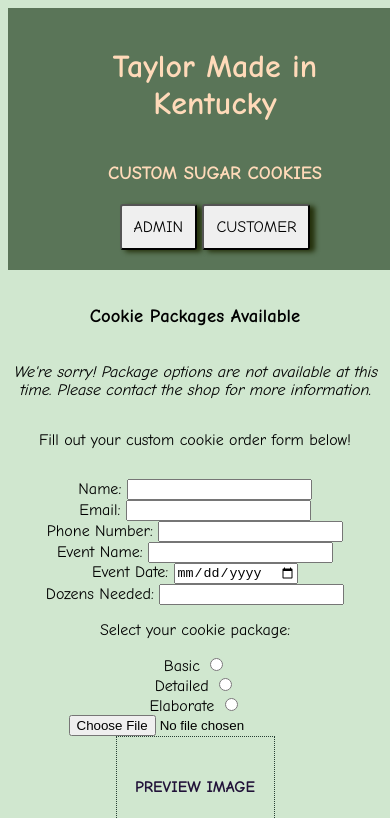
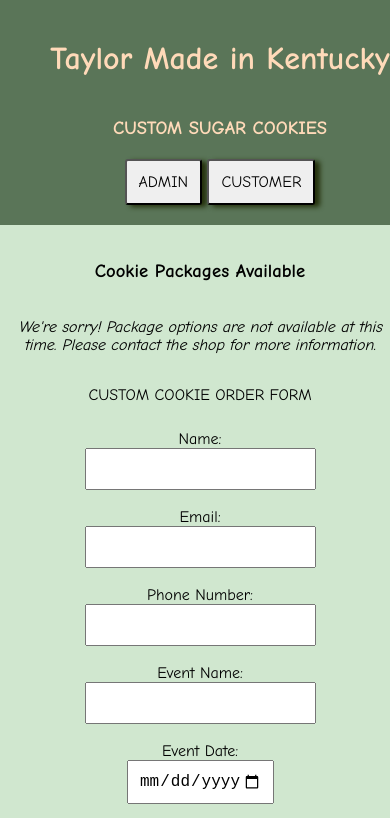
Before and after one commit to tayfritz/cookieorderform, a website: page src/index.html in a window 390 px wide. Both pictures are taken after a click on the button "CUSTOMER". Shown: the top 818 px of the page. Drawn offline with nearby package versions, Linux system fonts and the light colour scheme.

Commit message:
worked started on responsive design

```diff
--- a/src/index.html
+++ b/src/index.html
@@ -58,7 +58,7 @@
 
                     </div>
 
-                    <p>Fill out your custom cookie order form below!</p>
+                    <p>CUSTOM COOKIE ORDER FORM</p>
                     <div id='cust-alert-div'></div>
                     <div id="order-form">
                         <!-- Customer Information -->
@@ -89,7 +89,7 @@
                         <input type="text" id='event-name' name='event-name'> </br>
 
                         <label for='event-date'>Event Date:</label>
-                        <input type="date" id="event-date" class="event-date"> </br>
+                        <input type="date" id="event-date" class="event-date" min="2021-07-30" max="2022-12-31"> </br>
 
                         <label for='dozens'>Dozens Needed:</label>
                         <input type="text" id='dozens' name='dozens'> </br>
--- a/src/styles.css
+++ b/src/styles.css
@@ -5,12 +5,19 @@
     font-family: 'Comic Sans MS', 'Comic Sans', 'cursive', 'arial';
 }
 
+body {
+    margin: 0;
+    min-width: 400px;
+}
+
+
 header {
     background-color: rgb(90, 117, 88);
     color:peachpuff;
     margin-bottom: 15px;
     padding: 20px;
     width: 100%;
+    background-size: cover;
 }
 
 h1, h3 {
@@ -35,14 +42,14 @@ button {
 }
 
 #update-prices, #place-order {
-    margin-bottom: 10px;
+    margin: 20px;
+    min-width: 65%;
 }
 
 .admin-reminder {
     background-color: rgb(218, 131, 100);
     border-radius: 4px;
-    font-style: italic;
-    width: 60%;
+    min-width: 90%;
     margin: auto;
     padding: 20px;
 }
@@ -51,6 +58,15 @@ button {
     list-style: none;
     padding: 10px;
 }
+
+#admin-package-options input,
+#order-form input {
+    padding: 10px;
+    font-size: 1rem;
+    margin: auto;
+    text-align: center;
+}
+
 
 #customer-package-options {
     display: flex;
@@ -63,7 +79,7 @@ button {
 }
 
 .BASIC, .DETAILED, .ELABORATE {
-    max-width: 550px;
+    min-width: 90%;
     margin: 20px;
     padding: 12px;
     background: white;
@@ -83,17 +99,23 @@ button {
 #cust-alert-div {
     border: rgb(67, 67, 92) solid 5px;
     border-radius: 5%;
-    max-width: 50%;
+    min-width: 90%;
     margin: auto;
+    padding: 10px;
 }
 
 #order-form {
-    margin: 30px;
+    padding: 10px;
+    display: flex;
+    flex-direction: column;
+    flex-wrap: wrap;
+    align-content: center;
+    justify-content: space-evenly;
 }
 
 #imagePreview {
     border: 1px dotted rgb(39, 63, 52);
-    width: 50%;
+    min-width: 90%;
     min-height: 100px;
     margin: auto;
 
@@ -152,3 +174,13 @@ tr:nth-child(even) {
  }
 
 /*  ================  MEDIIA QUERIES  ================  */
+
+/* @media(min-width: 769px) {
+
+}
+
+
+@media(min-width: 1056px) {
+
+
+} */
```
